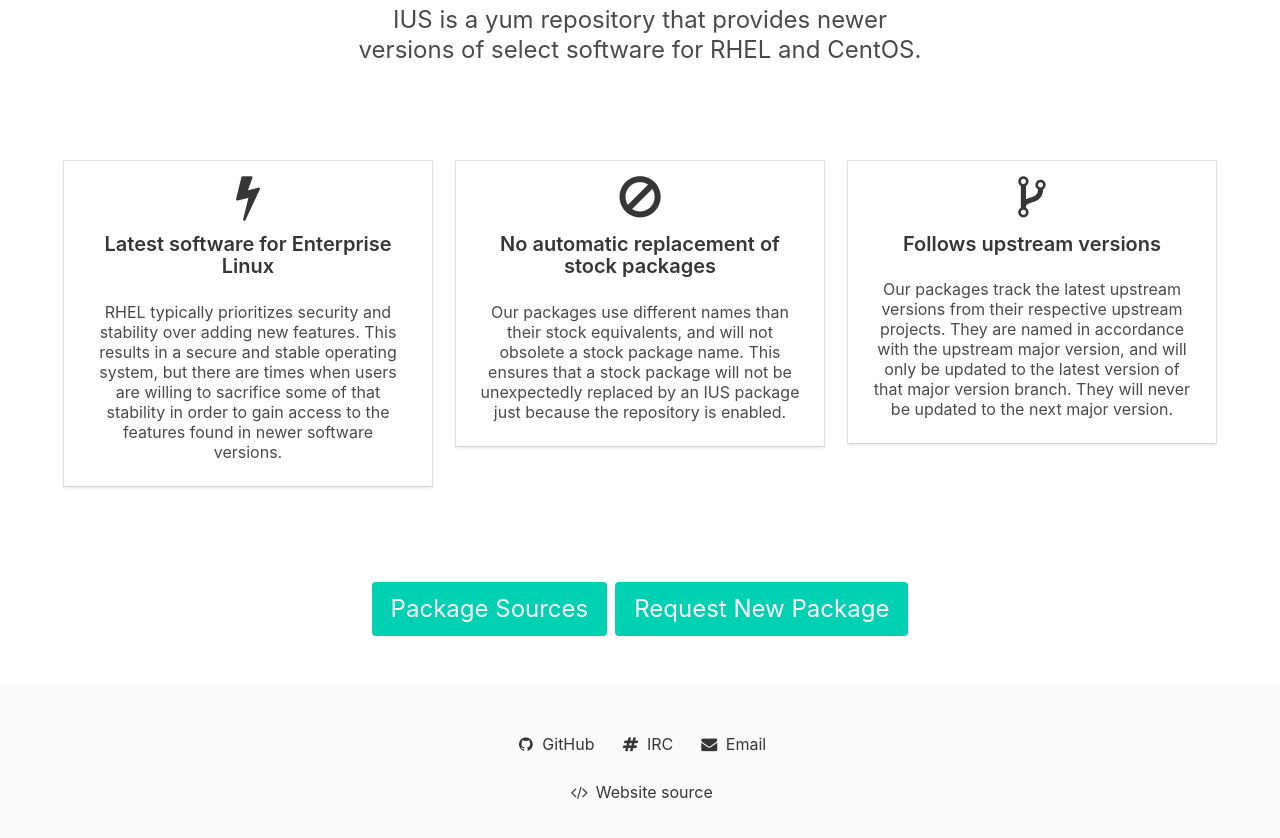
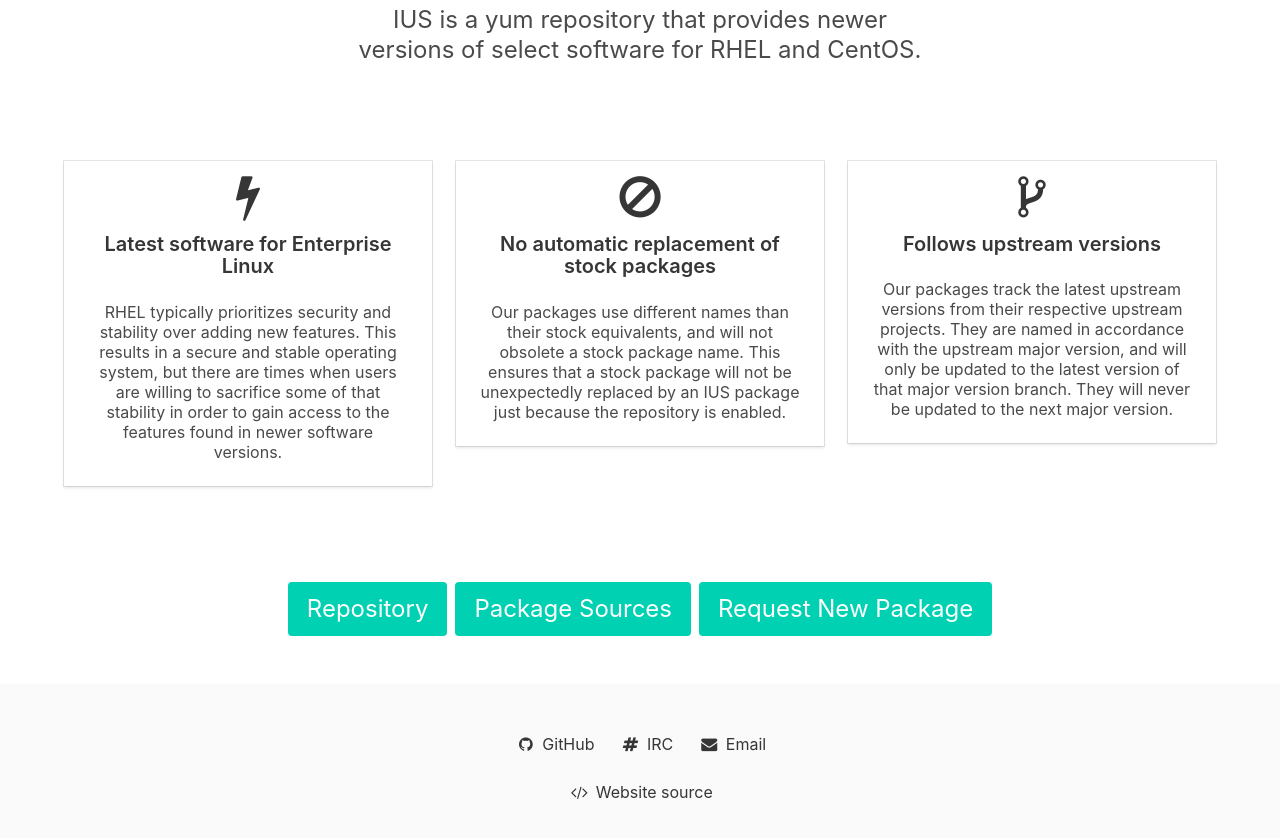
Before and after one commit to iusrepo/iusrepo.github.io, a Jekyll site: the page built from markdown/index.md, in a window 1280 px wide and 900 px high, scrolled down 679 px. Shown: the top 838 px of the window. Built offline with Jekyll 4.4.1, drawn with Linux system fonts in a browser that asks for light colours.

Commit message:
Add "Repository" button

```diff
--- a/_layouts/home.html
+++ b/_layouts/home.html
@@ -118,6 +118,7 @@
                 <div class="container">
 
                     <div class="buttons is-centered">
+                        <a class="button is-large is-primary" href="https://repo.ius.io">Repository</a>
                         <a class="button is-large is-primary" href="https://github.com/search?q=org%3Aiusrepo+topic%3Arpm&s=updated">Package Sources</a>
                         <a class="button is-large is-primary" href="https://github.com/iusrepo/wishlist/blob/master/.github/contributing.md">Request New Package</a>
                     </div>
```
